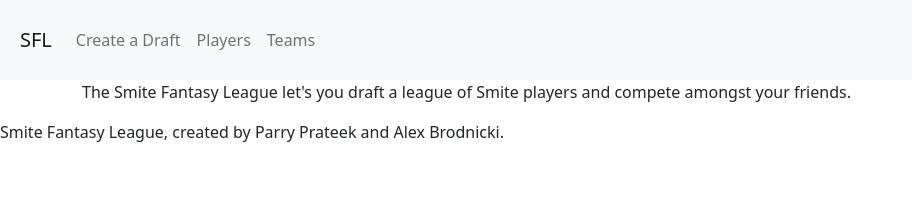
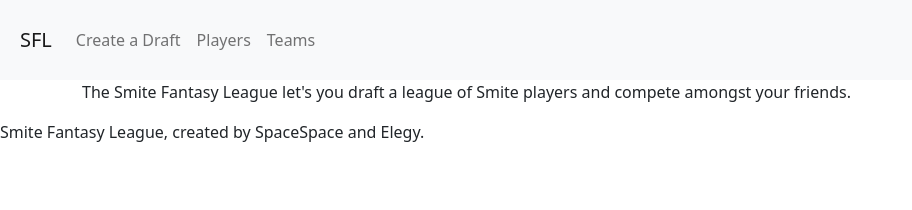
Before and after one commit to apbrodnicki/smite-fantasy-league, an Angular app: page / in a window 1280 px wide. Shown: the top 210 px of the page, without its empty margins (0-912 px from the left). Built offline with nearby package versions, Linux system fonts and the light colour scheme.

Commit message:
Add aliases.

```diff
--- a/src/app/footer/footer.component.html
+++ b/src/app/footer/footer.component.html
@@ -1,3 +1,3 @@
 <footer>
-	Smite Fantasy League, created by Parry Prateek and Alex Brodnicki.
+	Smite Fantasy League, created by SpaceSpace and Elegy.
 </footer>
```
